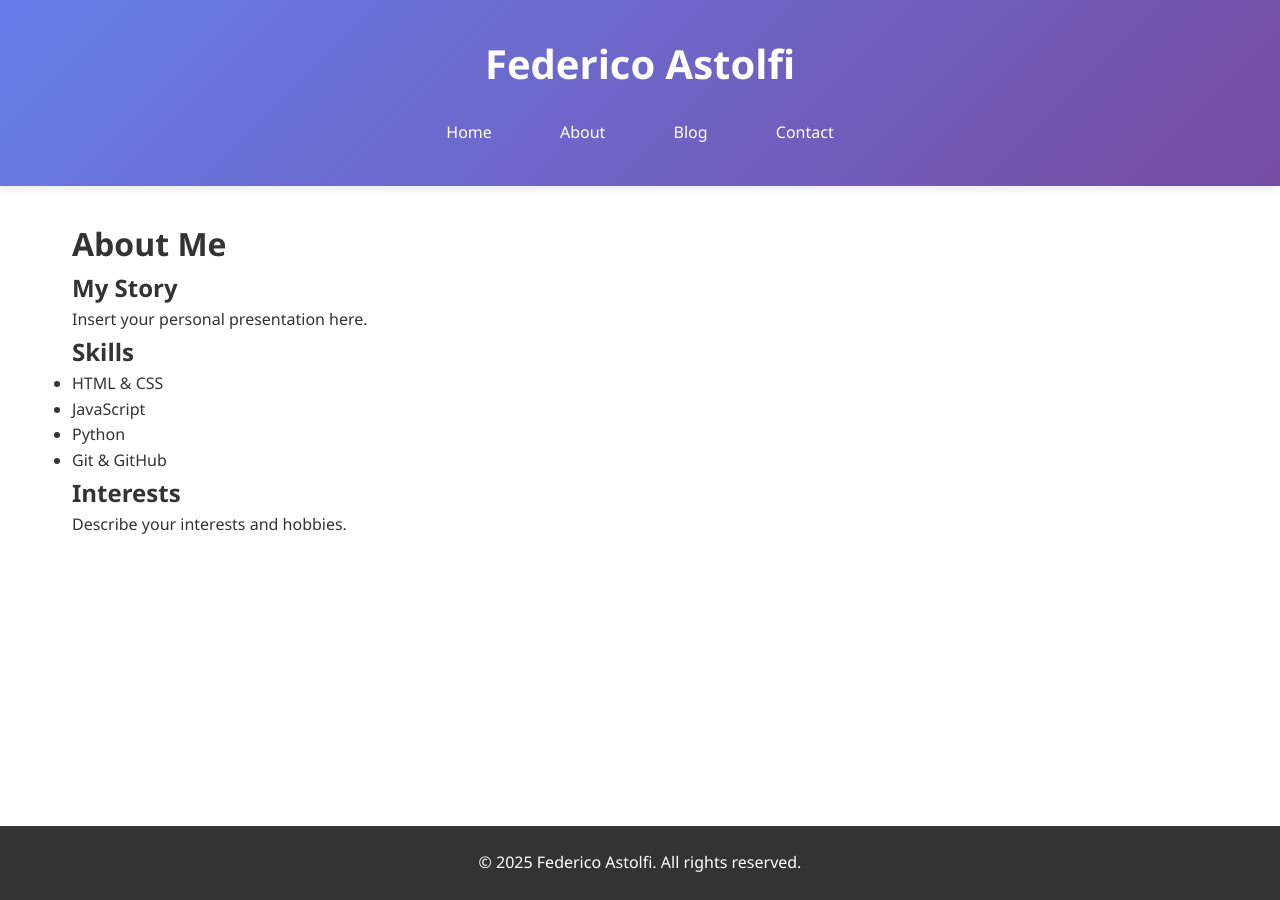
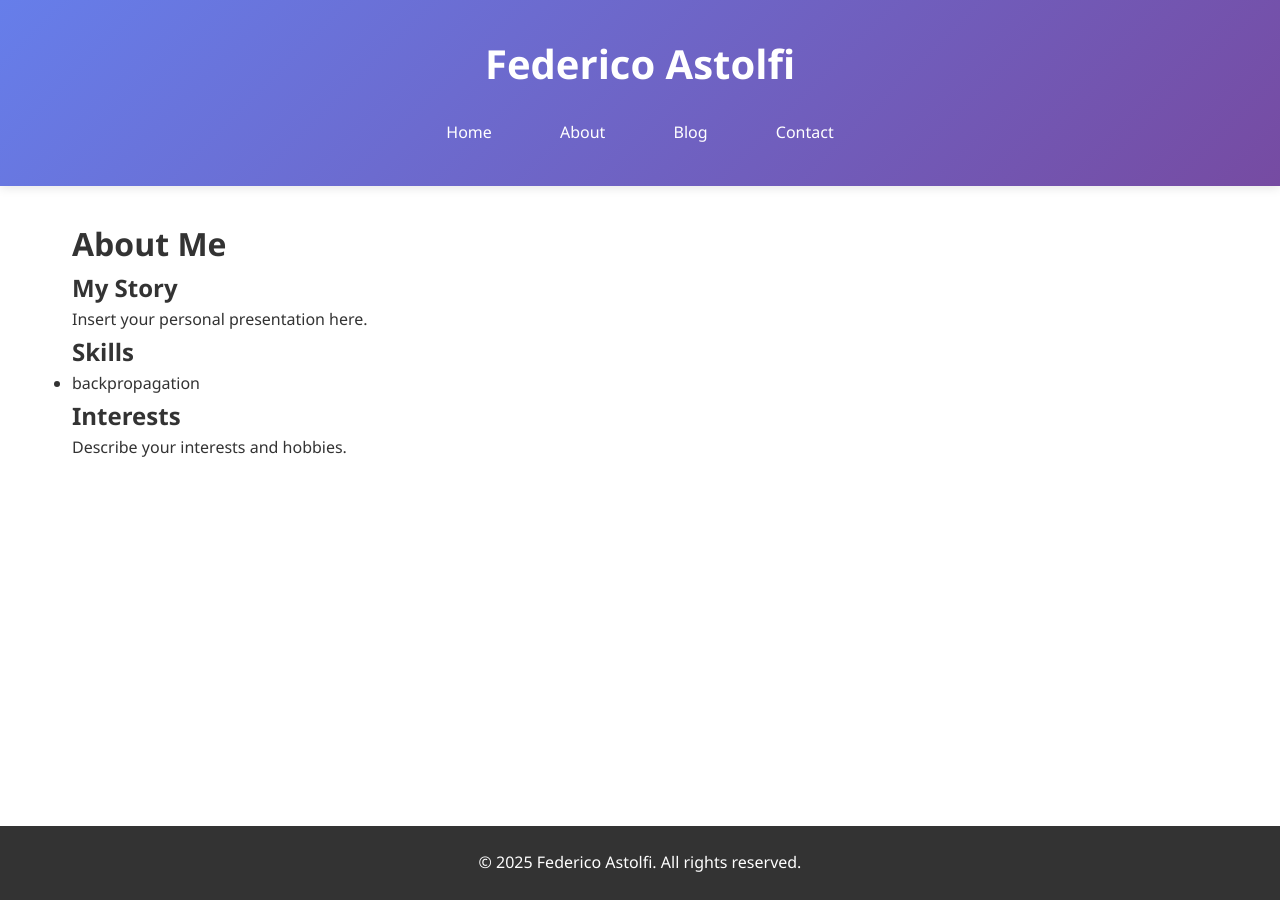
Before and after one commit to FedericoAstolfi/federicoastolfi.github.io, a Jekyll site: the page built from about.md, in a window 1280 px wide. Built offline with Jekyll 4.4.1, drawn with Linux system fonts in a browser that asks for light colours.

```diff
--- a/about.md
+++ b/about.md
@@ -11,10 +11,7 @@
 
 ## Skills
 
-- HTML & CSS
-- JavaScript
-- Python
-- Git & GitHub
+- backpropagation
 
 ## Interests
 
```
Also changed, not shown: index.md (+1 -0 lines).
